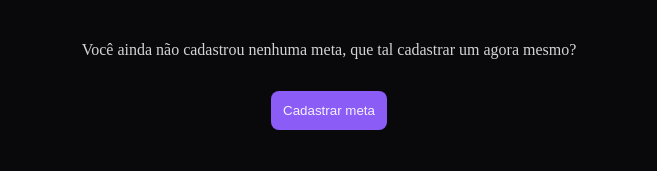
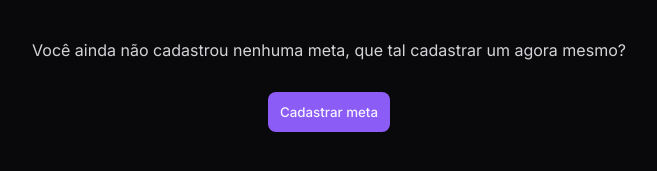
Before and after one commit to emanueloliveiraandradeutfpr/em-orbita, an Angular app: page / in a window 1280 px wide. Shown: the part 517-688 px from the top of the page, without its empty margins (311-968 px from the left). Built offline with nearby package versions, Linux system fonts and the light colour scheme.

Commit message:
chore: add font Inter

```diff
--- a/src/app/components/home/home.component.scss
+++ b/src/app/components/home/home.component.scss
@@ -13,6 +13,7 @@
 
   p {
     color: $zinc-300;
+    font-weight: 400 ;
   }
 
   .btn {
@@ -22,6 +23,7 @@
     background-color: $btn-bg-primary;
     color: $btn-text-primary;
     border: none;
+    font-weight: 500;
     cursor: pointer;
     &:hover {
       background-color: $btn-primary-hover;
--- a/src/styles.scss
+++ b/src/styles.scss
@@ -1,7 +1,10 @@
 @import "variant-colors.scss";
+@import 'https://fonts.googleapis.com/css2?family=Inter:ital,opsz,wght@0,14..32,100..900;1,14..32,100..900&display=swap';
 
 * {
   padding: 0;
   margin: 0;
   box-sizing: border-box;
+  -webkit-font-smoothing: antialiased;
+  font-family: "Inter", sans-serif;
 }
```
